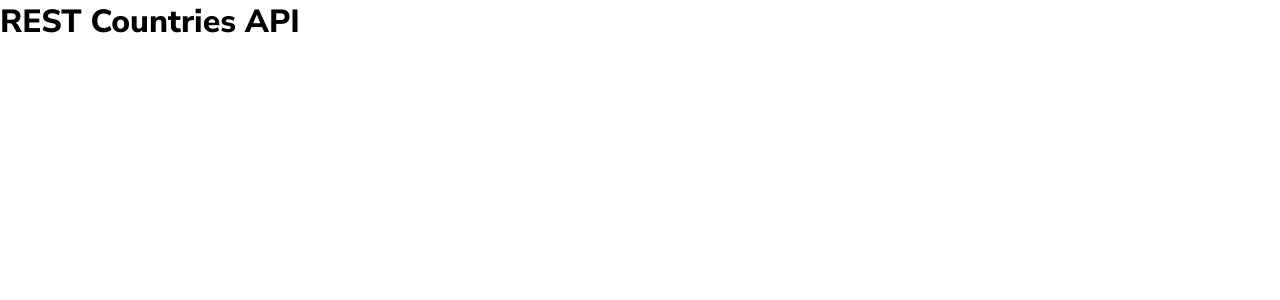
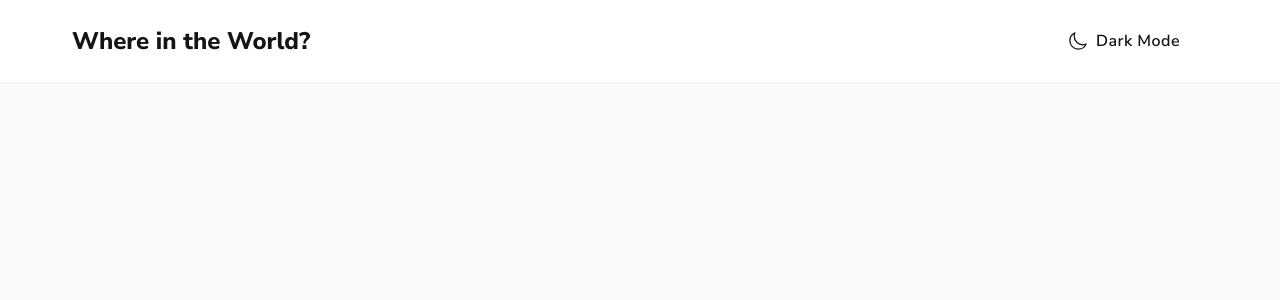
Before and after one commit to anushkachauhxn/fm-rest-countries-api, a React (Create React App) app: page / in a window 1280 px wide. Shown: the top 300 px of the page. Built offline with nearby package versions, Linux system fonts and the light colour scheme.

Commit message:
Header Component

```diff
--- a/src/App.js
+++ b/src/App.js
@@ -1,10 +1,11 @@
 import React from 'react';
 import './App.css';
+import Header from './components/Header';
 
 function App() {
   return (
-    <div className="App">
-      <h1>REST Countries API</h1>
+    <div className="app">
+      <Header />
     </div>
   );
 }
--- /dev/null
+++ b/src/components/Header.css
@@ -0,0 +1,27 @@
+.header {
+  padding: 11px 72px;
+  width: 100%;
+  display: flex;
+  justify-content: space-between;
+  align-items: center;
+  background: var(--elements-color);
+  box-shadow: 0 1px 4px 0 rgba(0, 0, 0, 0.05);
+  position: relative;
+}
+
+.header h1 {
+  font-size: 24px;
+  font-weight: 800;
+  color: var(--text-color);
+}
+
+.header__btn {
+  padding: 16px 28px !important;
+  color: var(--text-color) !important;
+  font-size: 16px !important;
+  font-weight: 600 !important;
+  text-transform: capitalize !important;
+}
+.header__btn ion-icon {
+  color: var(--text-color);
+}
--- /dev/null
+++ b/src/components/Header.js
@@ -0,0 +1,21 @@
+import React from 'react';
+import Button from '@mui/material/Button';
+import './Header.css';
+
+function Header() {
+    return (
+        <div className="header">
+            <h1>Where in the World?</h1>
+            <Button
+                className="header__btn"
+                variant="text"
+                color="secondary"
+                startIcon={<ion-icon name="moon-outline"></ion-icon>}
+            >
+                Dark Mode
+            </Button>
+        </div>
+    );
+}
+
+export default Header;
```
